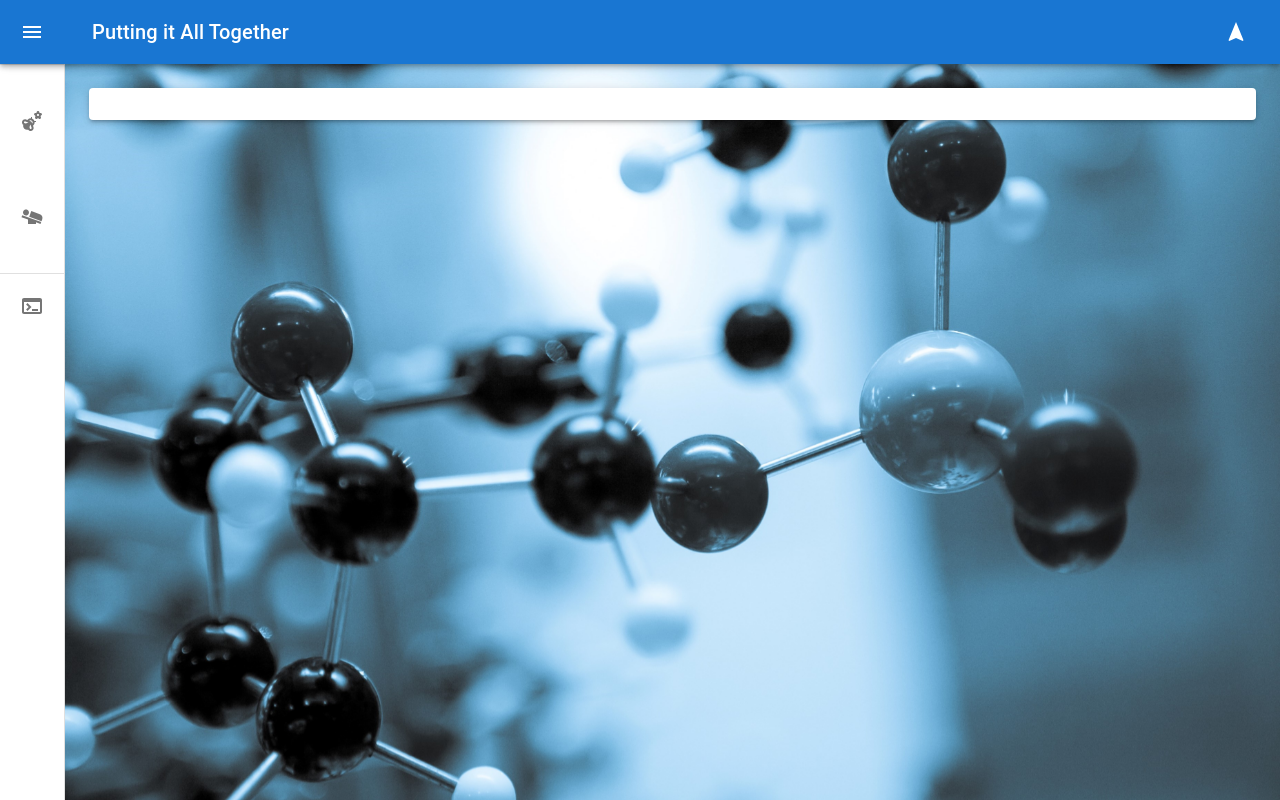
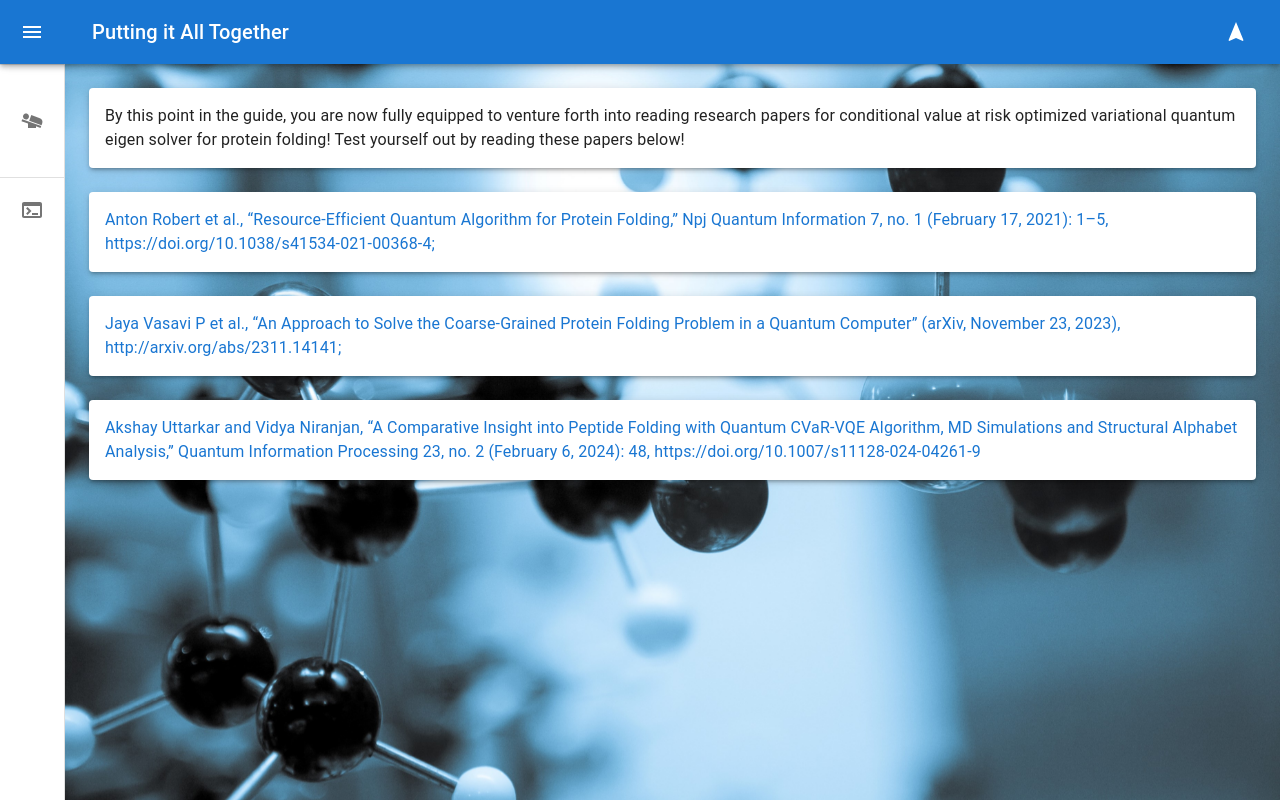
Before and after one commit to Jgonz156/Interactive-Guide-To-VQE-For-Protein-Folding, a React (Create React App) app in the folder web_module/: page /all-together in a window 1280 px wide. Built offline with nearby package versions, Linux system fonts and the light colour scheme.

Commit message:
Final touches, finished conclusion chapter

```diff
--- a/web_module/src/modules/AllTogether.tsx
+++ b/web_module/src/modules/AllTogether.tsx
@@ -12,12 +12,7 @@ export default function AllTogether() {
       title="Putting it All Together"
       subModules={[
         {
-          text: "VQE for PF",
-          icon: <EmojiNatureIcon />,
-          component: <VFP />,
-        },
-        {
-          text: "CVaR VQE",
+          text: "CVaR VQE for Protein Folding",
           icon: <AirlineSeatFlatAngledIcon />,
           component: <CV />,
         },
--- a/web_module/src/modules/allTogetherSubModules/cv.tsx
+++ b/web_module/src/modules/allTogetherSubModules/cv.tsx
@@ -4,7 +4,6 @@ import { Presenter } from "../../components/Presenter"
 
 export function CV() {
   return (
-    <>
     <Box
       sx={{
         display: "flex",
@@ -12,8 +11,40 @@ export function CV() {
         gap: 3,
       }}
     >
-        <Orator></Orator>
+      <Orator>
+        By this point in the guide, you are now fully equipped to venture forth
+        into reading research papers for conditional value at risk optimized
+        variational quantum eigen solver for protein folding! Test yourself out
+        by reading these papers below!
+      </Orator>
+      <Orator>
+        <Link
+          href="https://doi.org/10.1038/s41534-021-00368-4"
+          underline="hover"
+        >
+          Anton Robert et al., “Resource-Efficient Quantum Algorithm for Protein
+          Folding,” Npj Quantum Information 7, no. 1 (February 17, 2021): 1–5,
+          https://doi.org/10.1038/s41534-021-00368-4;
+        </Link>
+      </Orator>
+      <Orator>
+        <Link href="http://arxiv.org/abs/2311.14141" underline="hover">
+          Jaya Vasavi P et al., “An Approach to Solve the Coarse-Grained Protein
+          Folding Problem in a Quantum Computer” (arXiv, November 23, 2023),
+          http://arxiv.org/abs/2311.14141;
+        </Link>
+      </Orator>
+      <Orator>
+        <Link
+          href="https://doi.org/10.1007/s11128-024-04261-9"
+          underline="hover"
+        >
+          Akshay Uttarkar and Vidya Niranjan, “A Comparative Insight into
+          Peptide Folding with Quantum CVaR-VQE Algorithm, MD Simulations and
+          Structural Alphabet Analysis,” Quantum Information Processing 23, no.
+          2 (February 6, 2024): 48, https://doi.org/10.1007/s11128-024-04261-9
+        </Link>
+      </Orator>
     </Box>
-    </>
   )
 }
--- a/web_module/src/modules/allTogetherSubModules/qpf.tsx
+++ b/web_module/src/modules/allTogetherSubModules/qpf.tsx
@@ -4,7 +4,6 @@ import { Presenter } from "../../components/Presenter"
 
 export function QPF() {
   return (
-    <>
     <Box
       sx={{
         display: "flex",
@@ -21,6 +20,5 @@ export function QPF() {
         </Link>
       </Orator>
     </Box>
-    </>
   )
 }
```
Lines whose indentation alone changed are shown as unchanged.
